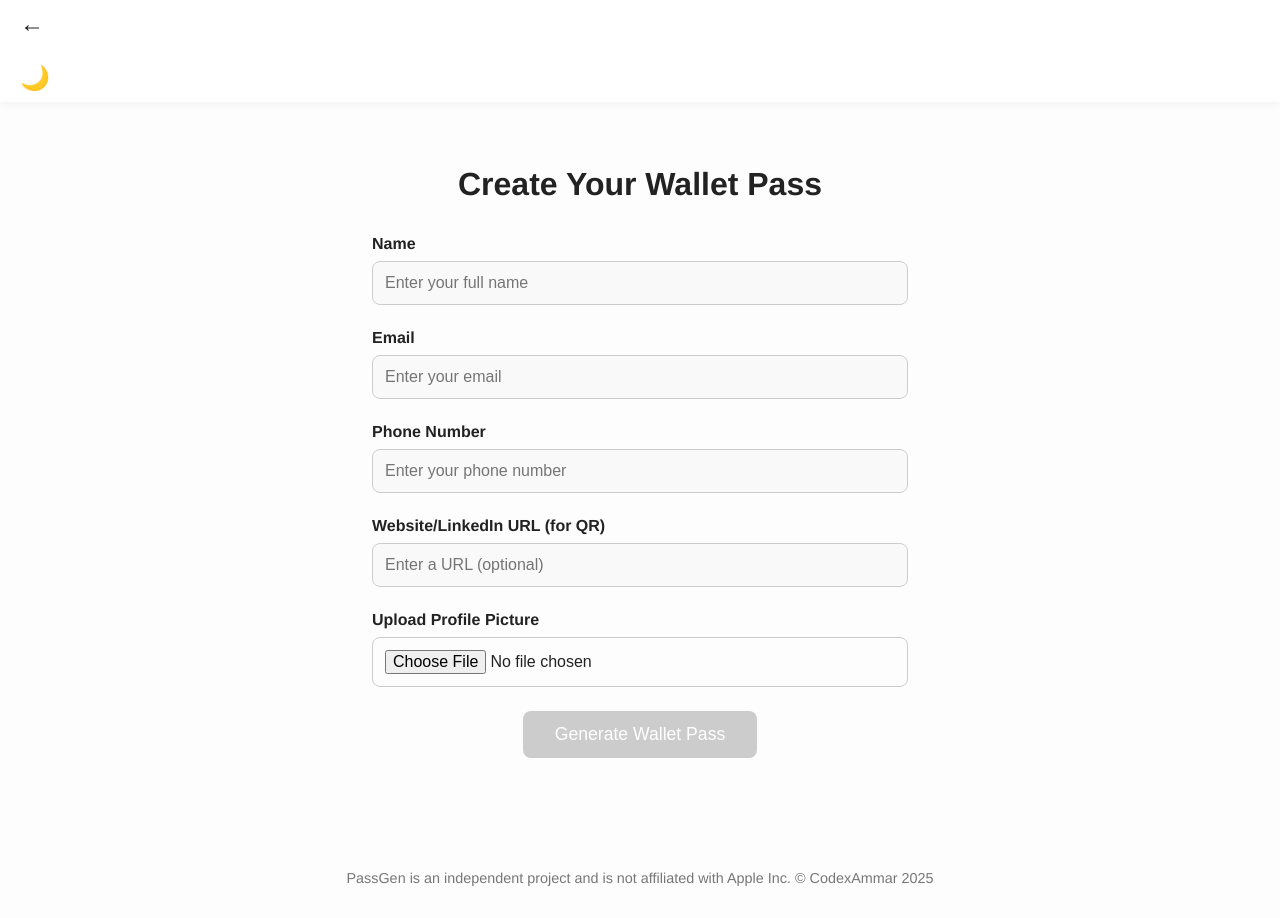
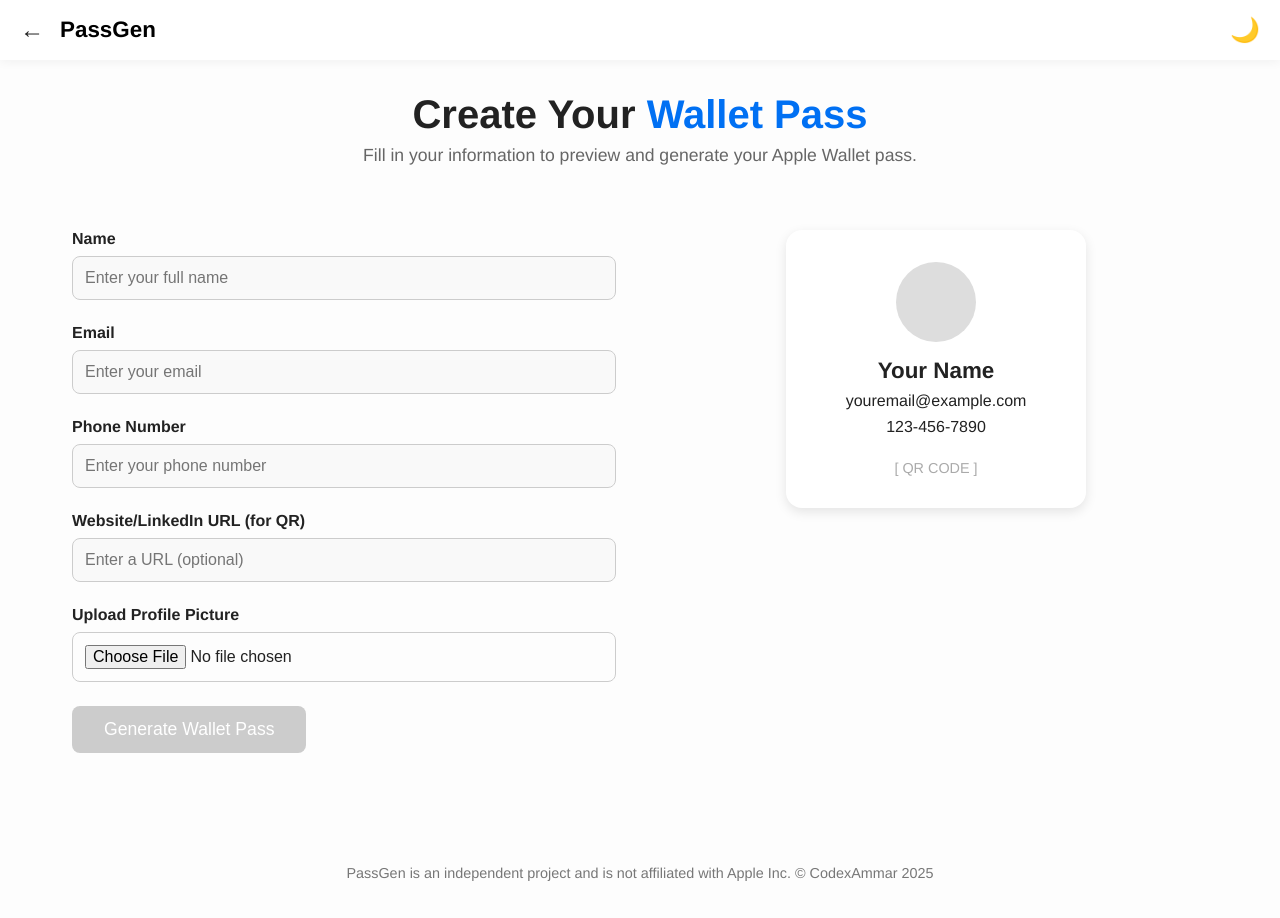
Before and after one commit to codexammar/passgen, a plain HTML site: page index.html in a window 1280 px wide. Drawn offline with Linux system fonts and the light colour scheme.

Commit message:
Dark mode and cleaner UI

```diff
--- a/index.html
+++ b/index.html
@@ -21,15 +21,22 @@
         <a href="https://codexammar.github.io/" class="back-button" aria-label="Back to homepage">←</a>
         <div class="logo">PassGen</div>
       </div>
+      <div class="right-group">
         <button id="themeToggle" class="theme-toggle" aria-label="Toggle dark mode">🌙</button>
+      </div>
     </div>
   </header>
 
   <!-- Main Content -->
   <main class="fade-in">
-    <section class="form-section">
-      <h1>Create Your Wallet Pass</h1>
+    <section class="page-header">
+      <h1>Create Your <span>Wallet Pass</span></h1>
+      <p>Fill in your information to preview and generate your Apple Wallet pass.</p>
+    </section>
 
+    <section class="content-container">
+      <!-- Form Section -->
+      <div class="form-container">
         <form id="passForm">
           <div class="form-group">
             <label for="name">Name</label>
@@ -58,6 +65,18 @@
 
           <button type="button" id="generatePass" disabled>Generate Wallet Pass</button>
         </form>
+      </div>
+
+      <!-- Preview Section -->
+      <div class="preview-container">
+        <div class="pass-preview">
+          <div class="preview-photo"></div>
+          <h2 id="previewName">Your Name</h2>
+          <p id="previewEmail">youremail@example.com</p>
+          <p id="previewPhone">123-456-7890</p>
+          <div id="previewQR" class="qr-placeholder">[ QR CODE ]</div>
+        </div>
+      </div>
     </section>
   </main>
 
@@ -66,28 +85,6 @@
     <p>PassGen is an independent project and is not affiliated with Apple Inc. © CodexAmmar 2025</p>
   </footer>
 
-  <script>
-    // Theme toggle functionality
-    const themeToggle = document.getElementById("themeToggle");
-    themeToggle.addEventListener("click", () => {
-      document.documentElement.classList.toggle("dark-mode");
-      if (document.documentElement.classList.contains("dark-mode")) {
-        localStorage.setItem("theme", "dark");
-      } else {
-        localStorage.setItem("theme", "light");
-      }
-    });
-
-    // Enable Generate button only when required fields are filled
-    const formInputs = document.querySelectorAll("#name, #email, #phone");
-    const generateBtn = document.getElementById("generatePass");
-
-    formInputs.forEach(input => {
-      input.addEventListener("input", () => {
-        const allFilled = Array.from(formInputs).every(i => i.value.trim() !== "");
-        generateBtn.disabled = !allFilled;
-      });
-    });
-  </script>
+  <script src="script.js"></script>
 </body>
 </html>
--- /dev/null
+++ b/script.js
@@ -0,0 +1,29 @@
+document.addEventListener("DOMContentLoaded", function() {
+    const themeToggle = document.getElementById("themeToggle");
+
+    function updateThemeIcon() {
+      if (document.documentElement.classList.contains("dark-mode")) {
+        themeToggle.textContent = "☀️"; // Show Sun when dark
+      } else {
+        themeToggle.textContent = "🌙"; // Show Moon when light
+      }
+    }
+
+    // On Page Load: check saved theme
+    const savedTheme = localStorage.getItem("theme");
+    if (savedTheme === "dark") {
+      document.documentElement.classList.add("dark-mode");
+    }
+    updateThemeIcon();
+
+    // When user clicks the theme toggle
+    themeToggle.addEventListener("click", () => {
+      document.documentElement.classList.toggle("dark-mode");
+      if (document.documentElement.classList.contains("dark-mode")) {
+        localStorage.setItem("theme", "dark");
+      } else {
+        localStorage.setItem("theme", "light");
+      }
+      updateThemeIcon(); // Update button icon
+    });
+  });
--- a/style.css
+++ b/style.css
@@ -40,16 +40,35 @@
   .navbar {
     background: var(--header-background, #ffffff);
     padding: 10px 20px;
+    box-shadow: 0 2px 10px rgba(0,0,0,0.05);
+    height: 60px;
+  }
+
+  .nav-container {
     display: flex;
     justify-content: space-between;
     align-items: center;
-    box-shadow: 0 2px 10px rgba(0,0,0,0.05);
+    height: 100%;
+  }
+
+  .right-group {
+    display: flex;
+    align-items: center;
+  }
+
+  .left-group {
+    display: flex;
+    align-items: center;
   }
 
   .logo {
     font-size: 1.4rem;
     font-weight: bold;
-    color: #ffffff;
+    color: #000; /* Black by default */
+  }
+
+  html.dark-mode .logo {
+    color: #fff; /* White in dark mode */
   }
 
   .back-button {
@@ -68,7 +87,6 @@
     color: #3399ff;
   }
 
-
   .theme-toggle {
     background: none;
     border: none;
@@ -80,17 +98,52 @@
     background: #1e1e1e;
   }
 
-  /* Form Section */
-  .form-section {
+  /* Page Header */
+  .page-header {
+    text-align: center;
     padding: 2rem;
-    max-width: 600px;
-    margin: 2rem auto;
-    text-align: center;
   }
 
-  .form-section h1 {
-    margin-bottom: 2rem;
-    font-size: 2rem;
+  .page-header h1 {
+    font-size: 2.5rem;
+    font-weight: 800;
+    margin-bottom: 0.5rem;
+  }
+
+  .page-header h1 span {
+    color: #0070f3;
+  }
+
+  .page-header p {
+    font-size: 1.1rem;
+    color: #666;
+  }
+
+  html.dark-mode .page-header p {
+    color: #aaa;
+  }
+
+  /* Content Container */
+  .content-container {
+    display: flex;
+    justify-content: center;
+    align-items: flex-start;
+    gap: 3rem;
+    max-width: 1200px;
+    margin: 0 auto;
+    padding: 2rem;
+  }
+
+  @media (max-width: 768px) {
+    .content-container {
+      flex-direction: column;
+      align-items: center;
+    }
+  }
+
+  /* Form Section */
+  .form-container {
+    flex: 1;
   }
 
   .form-group {
@@ -150,6 +203,52 @@
     background: #0057c2;
   }
 
+  /* Preview Section */
+  .preview-container {
+    flex: 1;
+    display: flex;
+    justify-content: center;
+  }
+
+  .pass-preview {
+    width: 300px;
+    padding: 2rem;
+    border-radius: 16px;
+    background: #ffffff;
+    box-shadow: 0 4px 12px rgba(0,0,0,0.1);
+    text-align: center;
+    transition: background 0.4s;
+  }
+
+  html.dark-mode .pass-preview {
+    background: #1f1f1f;
+    box-shadow: 0 4px 12px rgba(255,255,255,0.05);
+  }
+
+  .preview-photo {
+    width: 80px;
+    height: 80px;
+    background: #ddd;
+    border-radius: 50%;
+    margin: 0 auto 1rem auto;
+  }
+
+  .pass-preview h2 {
+    margin-bottom: 0.5rem;
+    font-size: 1.4rem;
+  }
+
+  .pass-preview p {
+    margin-bottom: 0.5rem;
+    font-size: 1rem;
+  }
+
+  .qr-placeholder {
+    margin-top: 1.5rem;
+    font-size: 0.9rem;
+    color: #aaa;
+  }
+
   /* Footer */
   .footer {
     margin-top: 3rem;
```
Lines whose indentation alone changed are shown as unchanged.
